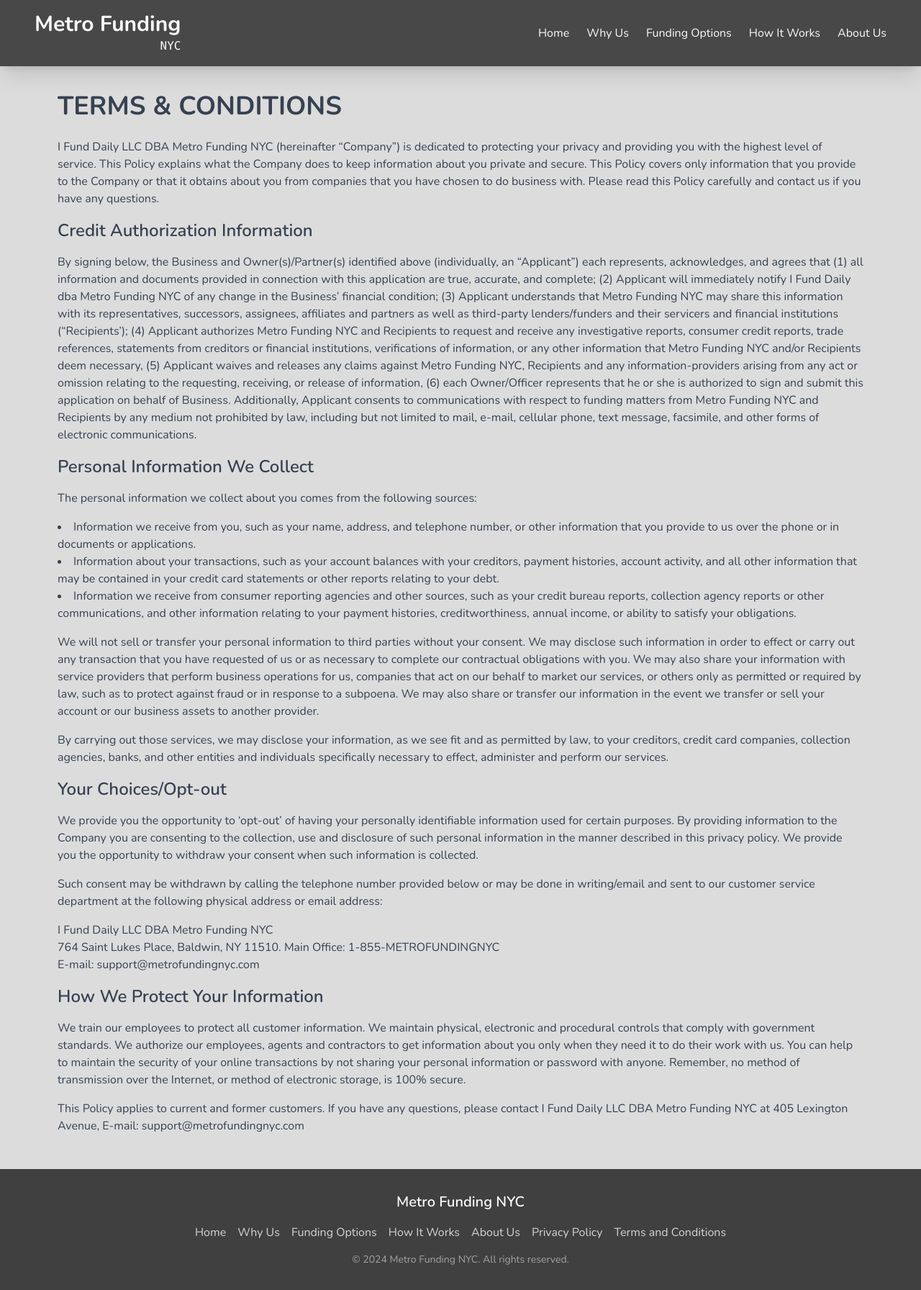
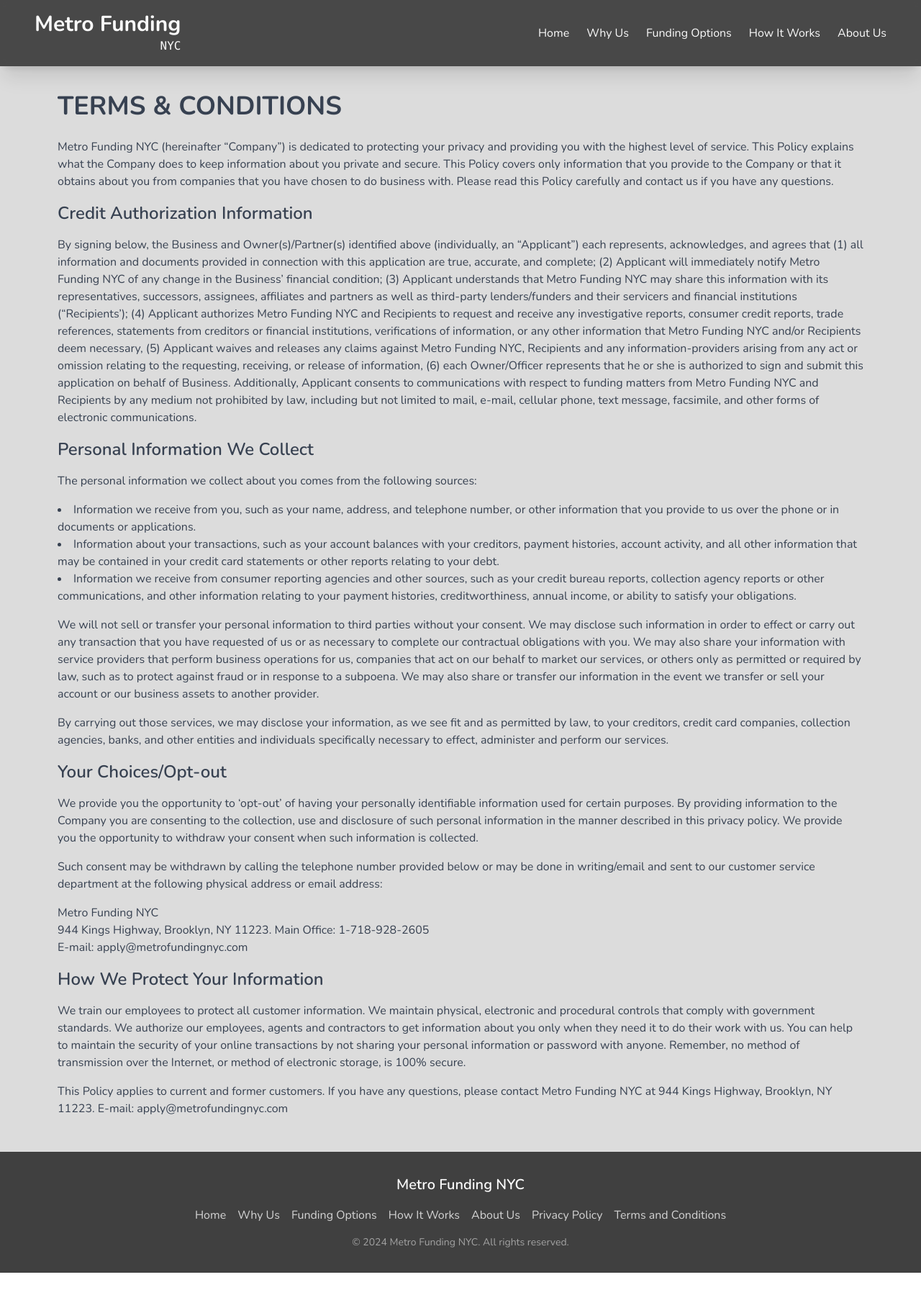
Before and after one commit to dewanwakilahmed/metro-funding-nyc, a Next.js app: page /terms-and-conditions in a window 1280 px wide. Shown: the whole page at 72% size. After the commit the page ends 1768 px from the top, so only its background shows below. Built offline with nearby package versions, Linux system fonts and the light colour scheme.

Commit message:
Updated Company Info

```diff
--- a/app/terms-and-conditions/page.tsx
+++ b/app/terms-and-conditions/page.tsx
@@ -8,14 +8,13 @@
       <div className='terms-and-conditions-content'>
         <h1>TERMS & CONDITIONS</h1>
         <p>
-          I Fund Daily LLC DBA Metro Funding NYC (hereinafter “Company”) is
-          dedicated to protecting your privacy and providing you with the
-          highest level of service. This Policy explains what the Company does
-          to keep information about you private and secure. This Policy covers
-          only information that you provide to the Company or that it obtains
-          about you from companies that you have chosen to do business with.
-          Please read this Policy carefully and contact us if you have any
-          questions.
+          Metro Funding NYC (hereinafter “Company”) is dedicated to protecting
+          your privacy and providing you with the highest level of service. This
+          Policy explains what the Company does to keep information about you
+          private and secure. This Policy covers only information that you
+          provide to the Company or that it obtains about you from companies
+          that you have chosen to do business with. Please read this Policy
+          carefully and contact us if you have any questions.
         </p>
         <h2>Credit Authorization Information</h2>
         <p>
@@ -23,15 +22,15 @@
           above (individually, an “Applicant”) each represents, acknowledges,
           and agrees that (1) all information and documents provided in
           connection with this application are true, accurate, and complete; (2)
-          Applicant will immediately notify I Fund Daily dba Metro Funding NYC
-          of any change in the Business’ financial condition; (3) Applicant
-          understands that Metro Funding NYC may share this information with its
-          representatives, successors, assignees, affiliates and partners as
-          well as third-party lenders/funders and their servicers and financial
-          institutions (“Recipients’); (4) Applicant authorizes Metro Funding
-          NYC and Recipients to request and receive any investigative reports,
-          consumer credit reports, trade references, statements from creditors
-          or financial institutions, verifications of information, or any other
+          Applicant will immediately notify Metro Funding NYC of any change in
+          the Business’ financial condition; (3) Applicant understands that
+          Metro Funding NYC may share this information with its representatives,
+          successors, assignees, affiliates and partners as well as third-party
+          lenders/funders and their servicers and financial institutions
+          (“Recipients’); (4) Applicant authorizes Metro Funding NYC and
+          Recipients to request and receive any investigative reports, consumer
+          credit reports, trade references, statements from creditors or
+          financial institutions, verifications of information, or any other
           information that Metro Funding NYC and/or Recipients deem necessary,
           (5) Applicant waives and releases any claims against Metro Funding
           NYC, Recipients and any information-providers arising from any act or
@@ -103,12 +102,11 @@
           department at the following physical address or email address:
         </p>
         <p>
-          I Fund Daily LLC DBA Metro Funding NYC
+          Metro Funding NYC
           <br />
-          764 Saint Lukes Place, Baldwin, NY 11510. Main Office:
-          1-855-METROFUNDINGNYC
+          944 Kings Highway, Brooklyn, NY 11223. Main Office: 1-718-928-2605
           <br />
-          E-mail: support@metrofundingnyc.com
+          E-mail: apply@metrofundingnyc.com
         </p>
         <h2>How We Protect Your Information</h2>
         <p>
@@ -123,8 +121,8 @@
         </p>
         <p>
           This Policy applies to current and former customers. If you have any
-          questions, please contact I Fund Daily LLC DBA Metro Funding NYC at
-          405 Lexington Avenue, E-mail: support@metrofundingnyc.com
+          questions, please contact Metro Funding NYC at 944 Kings Highway,
+          Brooklyn, NY 11223. E-mail: apply@metrofundingnyc.com
         </p>
       </div>
     </main>
```
